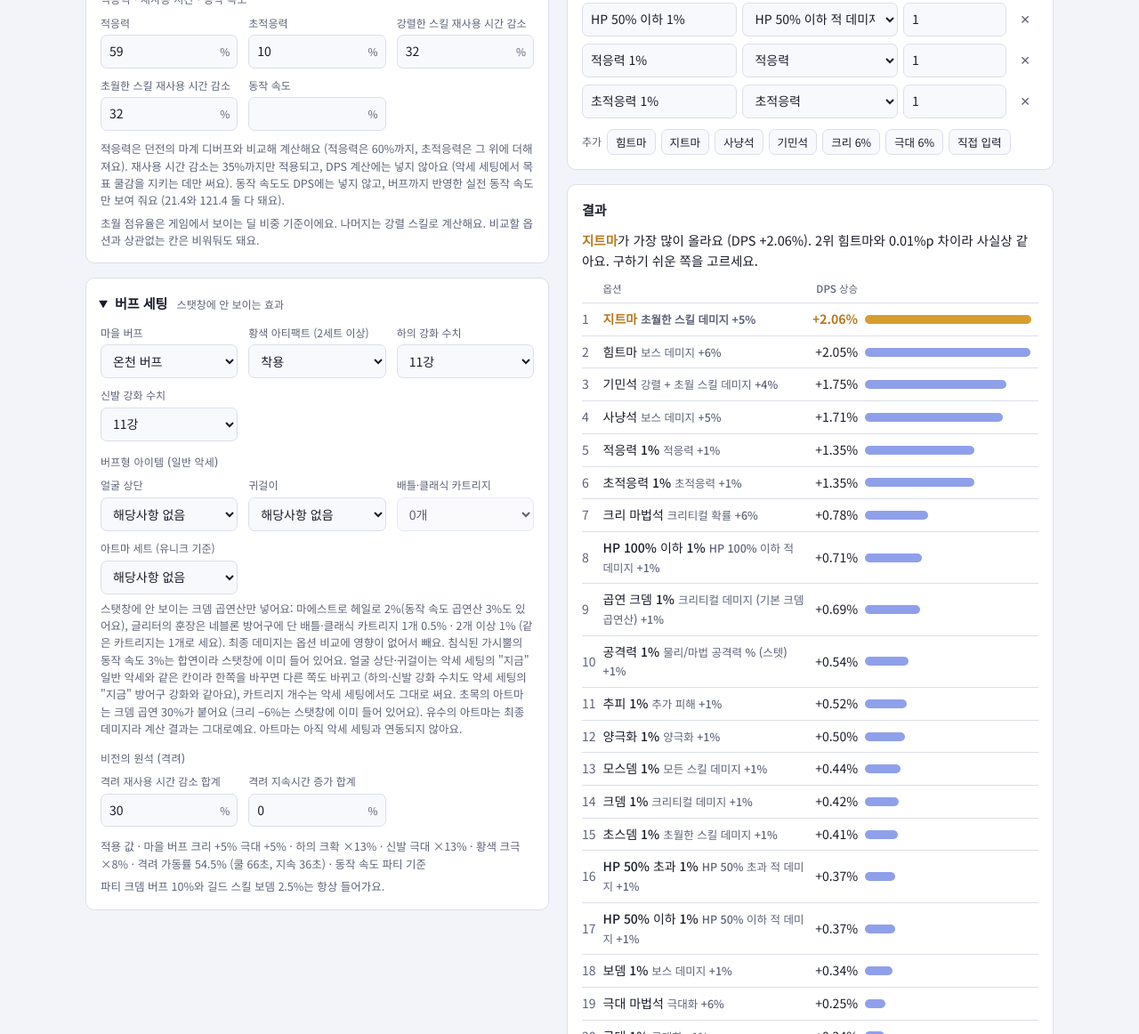
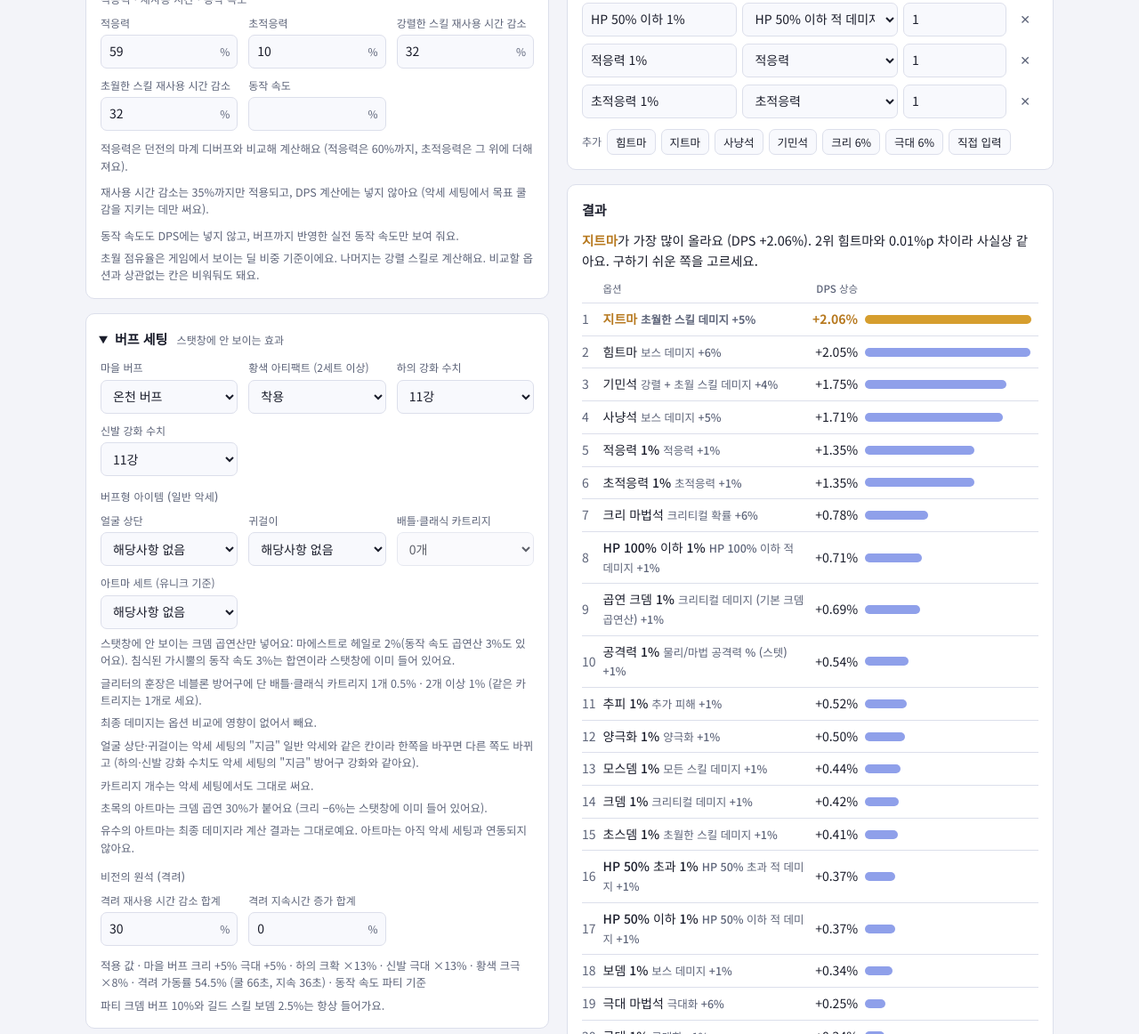
Before and after one commit to rufan-coder/elsword_calc, a website with bundled scripts: page index.html in a window 1280 px wide. Shown: the part 1434-2596 px from the top of the page at 89% size. Built offline with nearby package versions, Linux system fonts and the light colour scheme; a web font is replaced by a local one.

Commit message:
설명 가독성 늘리기

```diff
--- a/index.html
+++ b/index.html
@@ -109,7 +109,9 @@
           <div class="field"><label for="cdr_cho">초월한 스킬 재사용 시간 감소</label><div class="unit"><input type="number" id="cdr_cho" step="0.01" inputmode="decimal"><span>%</span></div></div>
           <div class="field"><label for="aspd">동작 속도</label><div class="unit"><input type="number" id="aspd" step="0.01" inputmode="decimal"><span>%</span></div></div>
         </div>
-        <p class="hint" style="margin-top:10px">적응력은 던전의 마계 디버프와 비교해 계산해요 (적응력은 60%까지, 초적응력은 그 위에 더해져요). 재사용 시간 감소는 35%까지만 적용되고, DPS 계산에는 넣지 않아요 (악세 세팅에서 목표 쿨감을 지키는 데만 써요). 동작 속도도 DPS에는 넣지 않고, 버프까지 반영한 실전 동작 속도만 보여 줘요 (21.4와 121.4 둘 다 돼요).</p>
+        <p class="hint" style="margin-top:10px">적응력은 던전의 마계 디버프와 비교해 계산해요 (적응력은 60%까지, 초적응력은 그 위에 더해져요).</p>
+        <p class="hint" style="margin-top:10px">재사용 시간 감소는 35%까지만 적용되고, DPS 계산에는 넣지 않아요 (악세 세팅에서 목표 쿨감을 지키는 데만 써요). </p>
+        <p class="hint" style="margin-top:10px">동작 속도도 DPS에는 넣지 않고, 버프까지 반영한 실전 동작 속도만 보여 줘요.</p>
         <p class="hint" style="margin-top:6px">초월 점유율은 게임에서 보이는 딜 비중 기준이에요. 나머지는 강렬 스킬로 계산해요. 비교할 옵션과 상관없는 칸은 비워둬도 돼요.</p>
       </section>
 
@@ -129,7 +131,13 @@
             <div class="field"><label for="acc_battle">배틀·클래식 카트리지</label><select id="acc_battle"><option value="0">0개</option><option value="1">1개</option><option value="2">2개 이상</option></select></div>
             <div class="field"><label for="acc_atma">아트마 세트 (유니크 기준)</label><select id="acc_atma"><option value="">해당사항 없음</option><option value="유수">유수의 아트마</option><option value="초목">초목의 아트마</option></select></div>
           </div>
-          <p class="hint" style="margin-top:6px">스탯창에 안 보이는 크뎀 곱연산만 넣어요: 마에스트로 헤일로 2%(동작 속도 곱연산 3%도 있어요), 글리터의 훈장은 네블론 방어구에 단 배틀·클래식 카트리지 1개 0.5% · 2개 이상 1% (같은 카트리지는 1개로 세요). 최종 데미지는 옵션 비교에 영향이 없어서 빼요. 침식된 가시뿔의 동작 속도 3%는 합연이라 스탯창에 이미 들어 있어요. 얼굴 상단·귀걸이는 악세 세팅의 "지금" 일반 악세와 같은 칸이라 한쪽을 바꾸면 다른 쪽도 바뀌고 (하의·신발 강화 수치도 악세 세팅의 "지금" 방어구 강화와 같아요), 카트리지 개수는 악세 세팅에서도 그대로 써요. 초목의 아트마는 크뎀 곱연 30%가 붙어요 (크리 −6%는 스탯창에 이미 들어 있어요). 유수의 아트마는 최종 데미지라 계산 결과는 그대로예요. 아트마는 아직 악세 세팅과 연동되지 않아요.</p>
+          <p class="hint" style="margin-top:6px">스탯창에 안 보이는 크뎀 곱연산만 넣어요: 마에스트로 헤일로 2%(동작 속도 곱연산 3%도 있어요). 침식된 가시뿔의 동작 속도 3%는 합연이라 스탯창에 이미 들어 있어요.</p>
+          <p class="hint" style="margin-top:6px">글리터의 훈장은 네블론 방어구에 단 배틀·클래식 카트리지 1개 0.5% · 2개 이상 1% (같은 카트리지는 1개로 세요).</p>
+          <p class="hint" style="margin-top:6px">최종 데미지는 옵션 비교에 영향이 없어서 빼요. </p>
+          <p class="hint" style="margin-top:6px">얼굴 상단·귀걸이는 악세 세팅의 "지금" 일반 악세와 같은 칸이라 한쪽을 바꾸면 다른 쪽도 바뀌고 (하의·신발 강화 수치도 악세 세팅의 "지금" 방어구 강화와 같아요).</p>
+          <p class="hint" style="margin-top:6px">카트리지 개수는 악세 세팅에서도 그대로 써요. </p>
+          <p class="hint" style="margin-top:6px">초목의 아트마는 크뎀 곱연 30%가 붙어요 (크리 −6%는 스탯창에 이미 들어 있어요).</p>
+          <p class="hint" style="margin-top:6px">유수의 아트마는 최종 데미지라 계산 결과는 그대로예요. 아트마는 아직 악세 세팅과 연동되지 않아요.</p>
           <div class="sub" style="margin-top:14px">비전의 원석 (격려)</div>
           <div class="grid">
             <div class="field"><label for="enc_cdr">격려 재사용 시간 감소 합계</label><div class="unit"><input type="number" id="enc_cdr" step="1" min="0" inputmode="decimal"><span>%</span></div></div>
```
